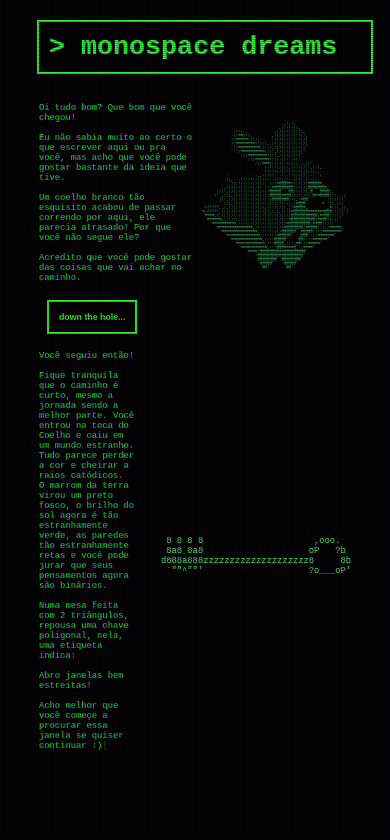
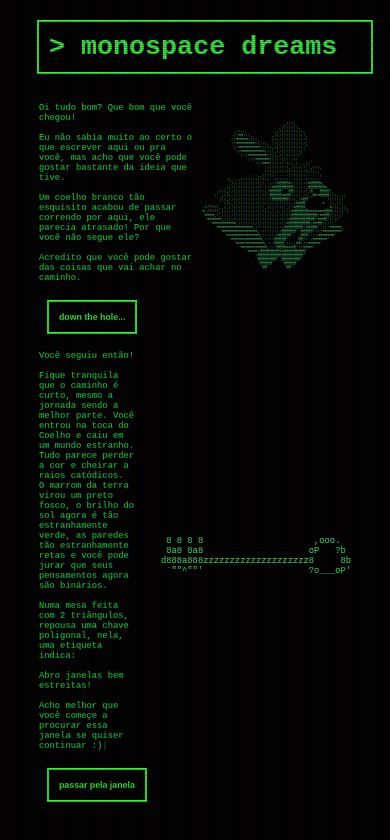
Before and after one commit to Matheus3007/monospace-dreams, a React (Create React App) app: page / in a window 390 px wide. Both pictures are taken after a click on the button "down the hole...". Shown: the top 840 px of the page. Built offline with nearby package versions, Linux system fonts and the light colour scheme.

Commit message:
create first room solution

```diff
--- a/src/App.css
+++ b/src/App.css
@@ -2,6 +2,7 @@
 .App{
   padding-left: 10%;
   padding-right: 10%;
+  margin-bottom: 400px;
   min-width: 100;
 
 }
@@ -90,3 +91,13 @@
   visibility: hidden;
   white-space: pre-wrap; /* Preserves the spaces and line breaks */
 }
+
+.secret-window{
+  display: none;
+}
+
+@media (max-width: 1000px) {
+  .secret-window {
+    display: block; /* Show the button when the window is below 768px wide */
+  }
+}
--- a/src/App.js
+++ b/src/App.js
@@ -131,6 +131,9 @@ function RoomOne() {
           {!typing ? <pre>{art}</pre> : <pre className="placeholder">{art}</pre>}
         </p>
       </div>
+      <div>
+      <button className='terminal-button secret-window'>passar pela janela</button>
+    </div>
     </div>
   );
 }
```
